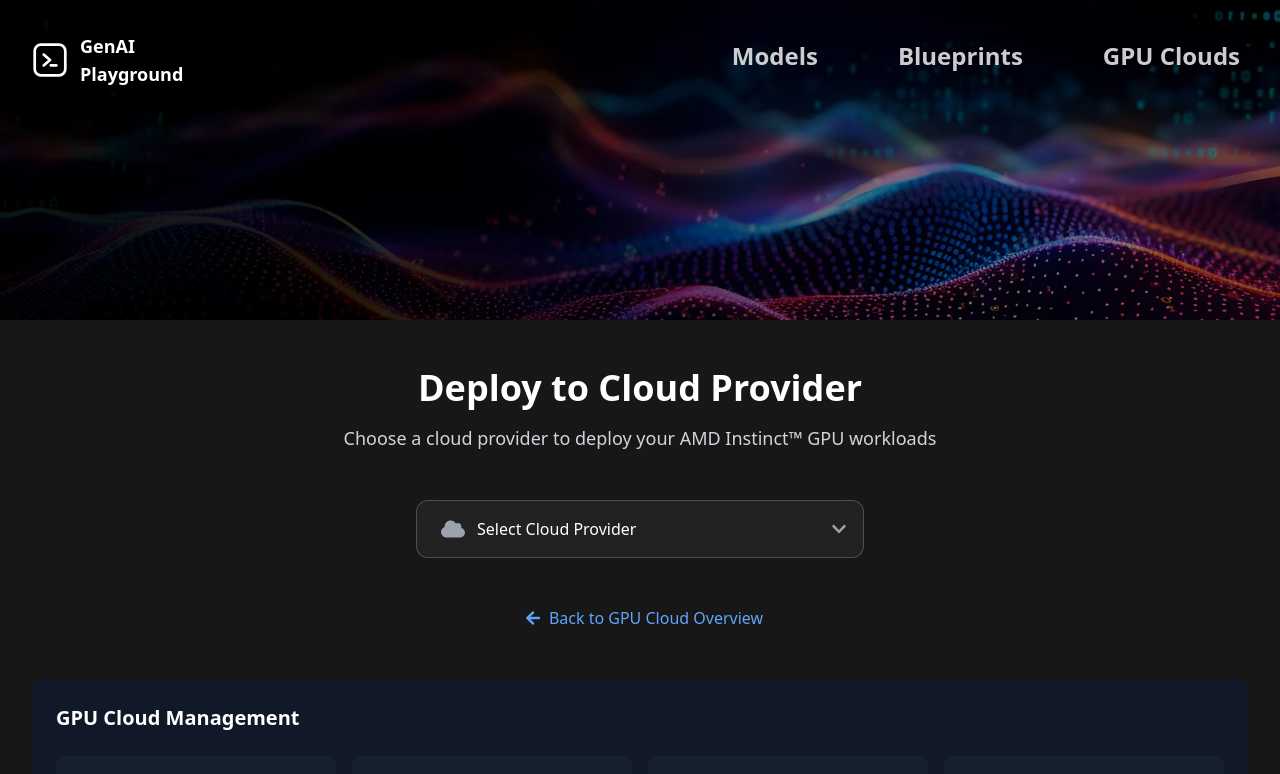
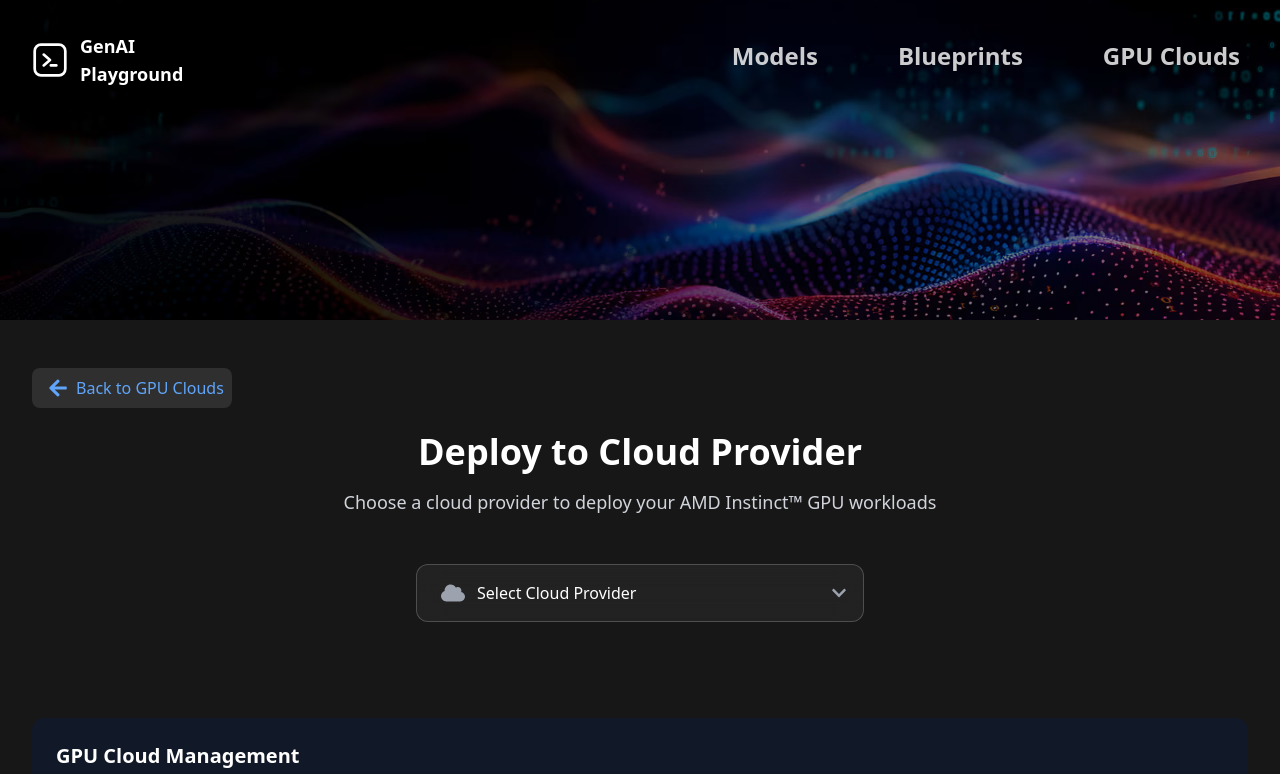
Before and after one commit to Yu-amd/GenAI_Playground, a React (Vite) app: page /deploy in a window 1280 px wide. Shown: the top 774 px of the page. Built offline with nearby package versions, Linux system fonts and the light colour scheme.

Commit message:
mark deploy function as coming soon

```diff
--- a/src/components/DeployTab.tsx
+++ b/src/components/DeployTab.tsx
@@ -7,6 +7,10 @@ interface DeployTabProps {
   providerId: string;
   customHeader?: React.ReactNode;
   customFooter?: React.ReactNode;
+}
+
+function isCloudProviderCapabilities(obj: any): obj is CloudProviderCapabilities {
+  return obj && typeof obj === 'object' && Object.keys(obj).length > 0;
 }
 
 export const DeployTab: React.FC<DeployTabProps> = ({ providerId, customHeader, customFooter }) => {
@@ -23,7 +27,7 @@ export const DeployTab: React.FC<DeployTabProps> = ({ providerId, customHeader,
     setSuccess(null);
     // Fetch provider capabilities
     const caps = centralDeploymentController.getProviderCapabilities(providerId);
-    setCapabilities(caps || null);
+    setCapabilities(isCloudProviderCapabilities(caps) ? caps : null);
     // Fetch instances
     centralDeploymentController.getInstances(providerId).then(setInstances);
   }, [providerId]);
@@ -122,10 +126,11 @@ export const DeployTab: React.FC<DeployTabProps> = ({ providerId, customHeader,
 
             <button
               type="submit"
-              disabled={deploying}
-              className="w-full bg-blue-600 hover:bg-blue-700 disabled:bg-gray-600 text-white font-medium py-2 px-4 rounded-md transition-colors focus:outline-none focus:ring-2 focus:ring-blue-500"
+              disabled={true}
+              className="w-full bg-blue-600 text-white font-medium py-2 px-4 rounded-md transition-colors focus:outline-none focus:ring-2 focus:ring-blue-500 opacity-70 cursor-not-allowed flex items-center justify-center gap-2 relative"
             >
-              {deploying ? 'Deploying...' : 'Deploy'}
+              <span>{deploying ? 'Deploying...' : 'Deploy'}</span>
+              <span className="ml-2 px-2 py-0.5 bg-yellow-400 text-yellow-900 text-xs font-bold rounded shadow-sm">Coming Soon</span>
             </button>
           </form>
         ) : (
--- a/src/pages/CloudDeployment.tsx
+++ b/src/pages/CloudDeployment.tsx
@@ -537,10 +537,14 @@ const CloudDeployment: React.FC = () => {
               {/* Deploy Button */}
               <Link
                 to={`/deploy/${cloudId}`}
-                className='inline-flex items-center bg-gradient-to-r from-blue-600 to-purple-600 hover:from-blue-700 hover:to-purple-700 text-white px-6 py-3 rounded-xl text-lg font-semibold transition-all duration-200 transform hover:scale-105 shadow-lg hover:shadow-xl'
+                className='inline-flex items-center bg-gradient-to-r from-blue-600 to-purple-600 text-white px-6 py-3 rounded-xl text-lg font-semibold transition-all duration-200 shadow-lg gap-2 opacity-70 cursor-not-allowed relative'
+                tabIndex={-1}
+                aria-disabled="true"
+                onClick={e => e.preventDefault()}
               >
                 <FaRocket className='mr-2' />
-                Deploy
+                <span>Deploy</span>
+                <span className='ml-3 px-2 py-0.5 bg-yellow-400 text-yellow-900 text-xs font-bold rounded shadow-sm'>Coming Soon</span>
               </Link>
             </div>
           </div>
--- a/src/pages/Deploy.tsx
+++ b/src/pages/Deploy.tsx
@@ -155,6 +155,17 @@ const Deploy: React.FC = () => {
         </div>
         {/* Main Content */}
         <div className='w-full max-w-[1400px] mx-auto py-12 px-8 flex-1'>
+          {/* Homing nav link */}
+          <div className='mb-6'>
+            <Link
+              to='/gpu-cloud'
+              className='inline-flex items-center p-2 rounded-lg bg-white/10 hover:bg-white/20 transition-colors text-blue-400 hover:text-blue-300'
+              title='Back to GPU Clouds'
+            >
+              <FaArrowLeft className='text-xl mr-2' />
+              <span className='font-medium'>Back to GPU Clouds</span>
+            </Link>
+          </div>
           <div className='text-center mb-12'>
             <h1 className='text-4xl font-bold text-white mb-4'>Deploy to Cloud Provider</h1>
             <p className='text-lg text-gray-300 mb-8'>Choose a cloud provider to deploy your AMD Instinct™ GPU workloads</p>
@@ -199,13 +210,6 @@ const Deploy: React.FC = () => {
               )}
             </div>
           </div>
-          {/* Back to GPU Cloud */}
-          <div className='text-center mt-12'>
-            <Link to='/gpu-cloud' className='inline-flex items-center text-blue-400 hover:text-blue-300 transition-colors'>
-              <FaArrowLeft className='mr-2' />
-              Back to GPU Cloud Overview
-            </Link>
-          </div>
         </div>
       </>
     );
@@ -239,9 +243,13 @@ const Deploy: React.FC = () => {
           <div className='mb-8'>
             <div className='flex items-center justify-between mb-6'>
               <div className='flex items-center'>
-                <button onClick={() => setSelectedProvider('')} className='mr-4 p-2 rounded-lg bg-white/10 hover:bg-white/20 transition-colors'>
-                  <FaArrowLeft className='text-xl' />
-                </button>
+                <Link
+                  to='/gpu-cloud'
+                  className='mr-4 p-2 rounded-lg bg-white/10 hover:bg-white/20 transition-colors'
+                  title='Back to GPU Clouds'
+                >
+                  <FaArrowLeft className='text-xl text-gray-400' />
+                </Link>
                 <div className={`w-16 h-16 ${selectedConfig.bgColor} rounded-lg flex items-center justify-center mr-4`}>
                   <ProviderIcon className={`text-2xl ${selectedConfig.color}`} />
                 </div>
--- a/src/pages/GPUCloud.tsx
+++ b/src/pages/GPUCloud.tsx
@@ -202,10 +202,14 @@ const GPUCloud: React.FC = () => {
             <div className='mb-8'>
               <Link
                 to='/deploy'
-                className='inline-flex items-center bg-gradient-to-r from-blue-600 to-purple-600 hover:from-blue-700 hover:to-purple-700 text-white px-8 py-4 rounded-xl text-lg font-semibold transition-all duration-200 transform hover:scale-105 shadow-lg hover:shadow-xl'
+                className='inline-flex items-center bg-gradient-to-r from-blue-600 to-purple-600 text-white px-8 py-4 rounded-xl text-lg font-semibold transition-all duration-200 shadow-lg gap-2 opacity-70 cursor-not-allowed relative'
+                tabIndex={-1}
+                aria-disabled='true'
+                onClick={e => e.preventDefault()}
               >
                 <FaRocket className='mr-3 text-xl' />
-                Deploy to Any Cloud Provider
+                <span>Deploy to Any Cloud Provider</span>
+                <span className='ml-3 px-2 py-0.5 bg-yellow-400 text-yellow-900 text-xs font-bold rounded shadow-sm'>Coming Soon</span>
               </Link>
               <p className='text-sm text-gray-400 mt-3'>
                 Unified deployment interface for all AMD Instinct™ GPU cloud providers
```
